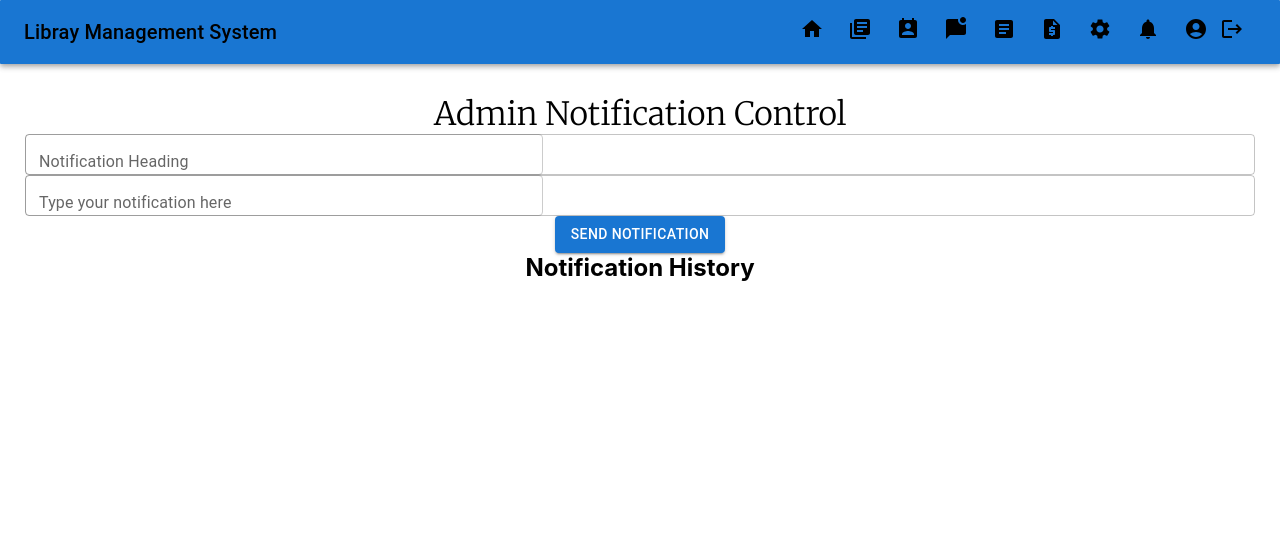
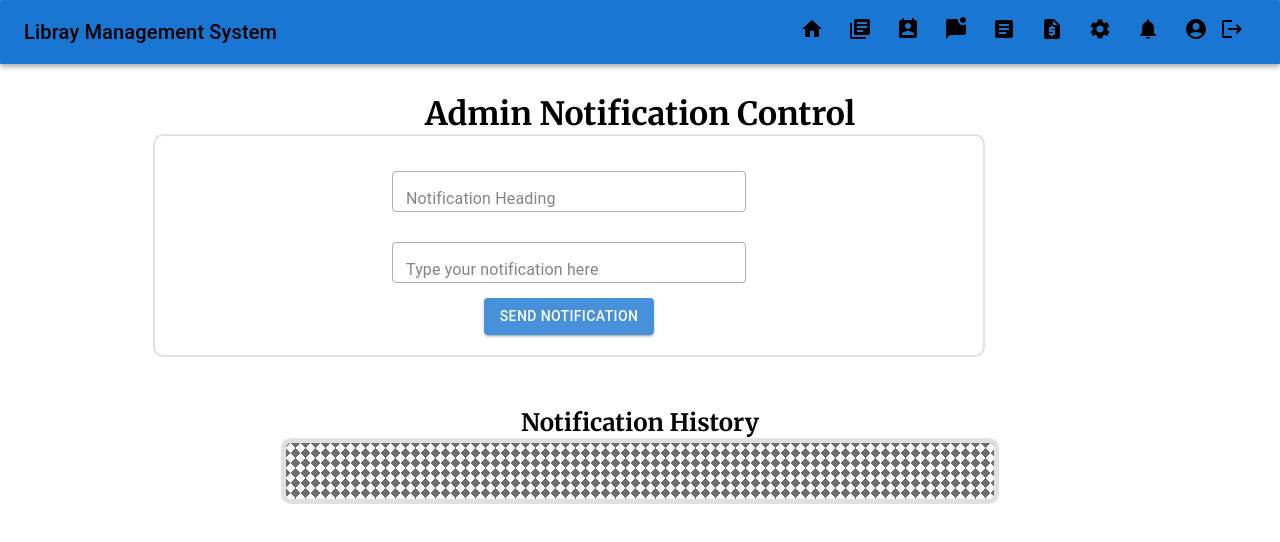
Before and after one commit to paranietharan74/library-management-system-website, a React (Create React App) app: page /admin-notification-control in a window 1280 px wide. Shown: the top 542 px of the page. Built offline with nearby package versions, Linux system fonts and the light colour scheme; a web font is replaced by a local one.

Commit message:
Some css styles added

```diff
--- a/src/Pages/AdminNotificationControl.js
+++ b/src/Pages/AdminNotificationControl.js
@@ -37,6 +37,7 @@
 
                     {/* Notification Input Form */}
                     <div className={styles.notificationForm}>
+                        <div className={styles.headingInput}>
                             <TextField
                                 fullWidth
                                 label="Notification Heading"
@@ -44,7 +45,9 @@
                                 value={newNotificationHeading}
                                 onChange={(e) => setNewNotificationHeading(e.target.value)}
                             />
+                        </div>
 
+                        <div className={styles.bodyInput}>
                             <TextField
                                 fullWidth
                                 label="Type your notification here"
@@ -52,6 +55,7 @@
                                 value={newNotificationBody}
                                 onChange={(e) => setNewNotificationBody(e.target.value)}
                             />
+                        </div>
                         <Button
                             variant="contained"
                             color="primary"
@@ -65,15 +69,20 @@
                     {/* Notification History List */}
                     <div className={styles.notificationList}>
                         <h2>Notification History</h2>
+
+                        <div className={styles.list}>
                             <List>
                                 {notifications.map((notification) => (
+                                    <div className={styles.NotificationItem}>
                                         <NotificationItem
                                             key={notification.id}
                                             notification={notification}
                                             onDelete={handleDeleteNotification}
                                         />
+                                    </div>
                                 ))}
                             </List>
+                        </div>
                     </div>
                 </div>
             </div>
--- a/src/Pages/style/AdminNotificationControl.module.css
+++ b/src/Pages/style/AdminNotificationControl.module.css
@@ -11,6 +11,71 @@
 
 .contents h1 {
     font-family: var(--heading-font);
-    font-weight: 300;
+    font-weight: 700;
     font-style: normal;
 }
+
+.notificationForm {
+    background-color: #ffffff;
+    opacity: 0.8;
+    background-image: radial-gradient(#4b4b50 0.5px, transparent 0.5px), radial-gradient(#4b4b50 0.5px, #ffffff 0.5px);
+    background-size: 20px 20px;
+    background-position: 0 0, 10px 10px;
+
+    border: 2px solid #d9d9d9;
+    border-radius: 10px;
+    padding: 20px;
+
+    max-width: 70vw;
+    width: 65vw;
+    margin-left: 10vw;
+
+    text-align: center;
+}
+
+.headingInput,
+.bodyInput {
+    width: 30vw;
+    padding: 15px;
+    max-width: 35vw;
+    /* Align this two items to the center of the form */
+    margin: auto;
+    text-align: center;
+}
+
+.notificationList {
+    margin-top: 50px;
+}
+
+.notificationList {
+    font-family: var(--heading-font);
+    font-weight: 1000;
+    font-style: normal;
+}
+
+.list {
+    margin: 0vw 20vw 0vw 20vw;
+    margin-bottom: 30px;
+    max-height: 50vh;
+    overflow-y: scroll;
+    /* Styles for border */
+    border: 5px solid #d9d9d9;
+    border-radius: 10px;
+    padding: 20px;
+    /* styles for background */
+    background-color: #ffffff;
+    opacity: 0.8;
+    background-image: linear-gradient(135deg, #4b4b50 25%, transparent 25%), linear-gradient(225deg, #4b4b50 25%, transparent 25%), linear-gradient(45deg, #4b4b50 25%, transparent 25%), linear-gradient(315deg, #4b4b50 25%, #ffffff 25%);
+    background-position: 10px 0, 10px 0, 0 0, 0 0;
+    background-size: 10px 10px;
+    background-repeat: repeat;
+}
+
+.NotificationItem {
+    background-color: #f2f2f2;
+
+    margin-top: 20px;
+    border: 4px solid #666666;
+    border-radius: 10px;
+    padding: 20px;
+}
```
Lines whose indentation alone changed are shown as unchanged.
